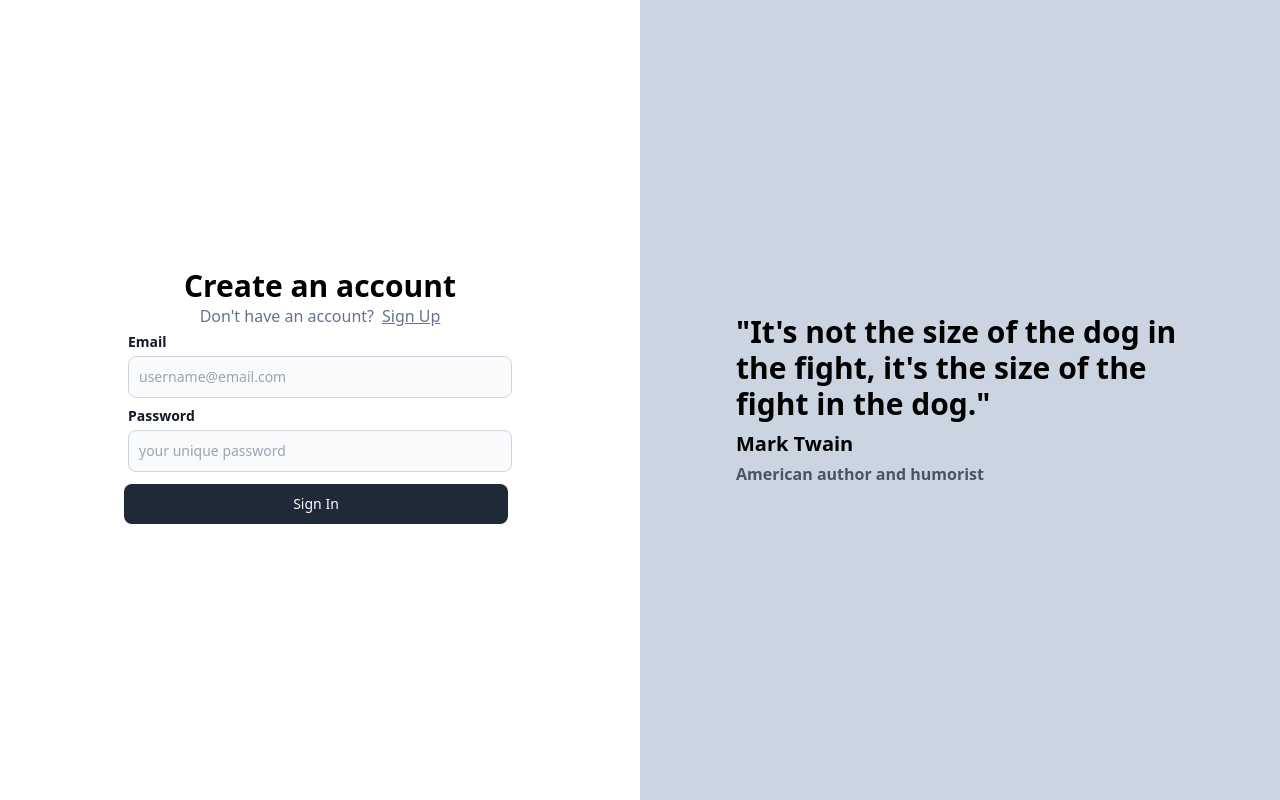
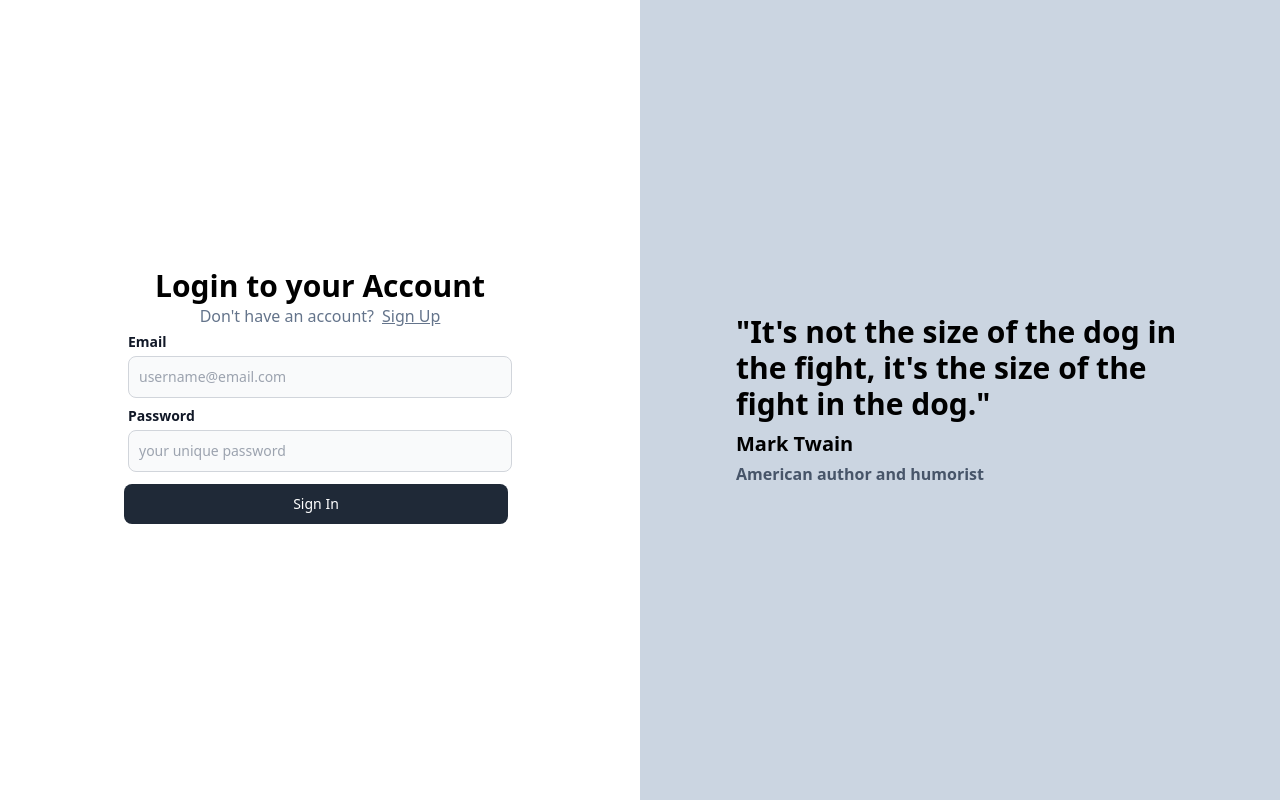
Before and after one commit to Backbiter99/medium-project, a React (Vite) app in the folder frontend/: page /signin in a window 1280 px wide. Built offline with nearby package versions, Linux system fonts and the light colour scheme; no server answers.

Commit message:
modify AuthSignin

```diff
--- a/frontend/src/components/AuthSignin.tsx
+++ b/frontend/src/components/AuthSignin.tsx
@@ -25,7 +25,7 @@ export const AuthSignin = () => {
 
   return (
     <div className="h-screen flex justify-center items-center flex-col">
-      <div className="text-3xl font-extrabold">Create an account</div>
+      <div className="text-3xl font-extrabold">Login to your Account</div>
       <div className="text-slate-500">
         Don't have an account?
         <Link className="pl-2 underline" to="/signup">
```
